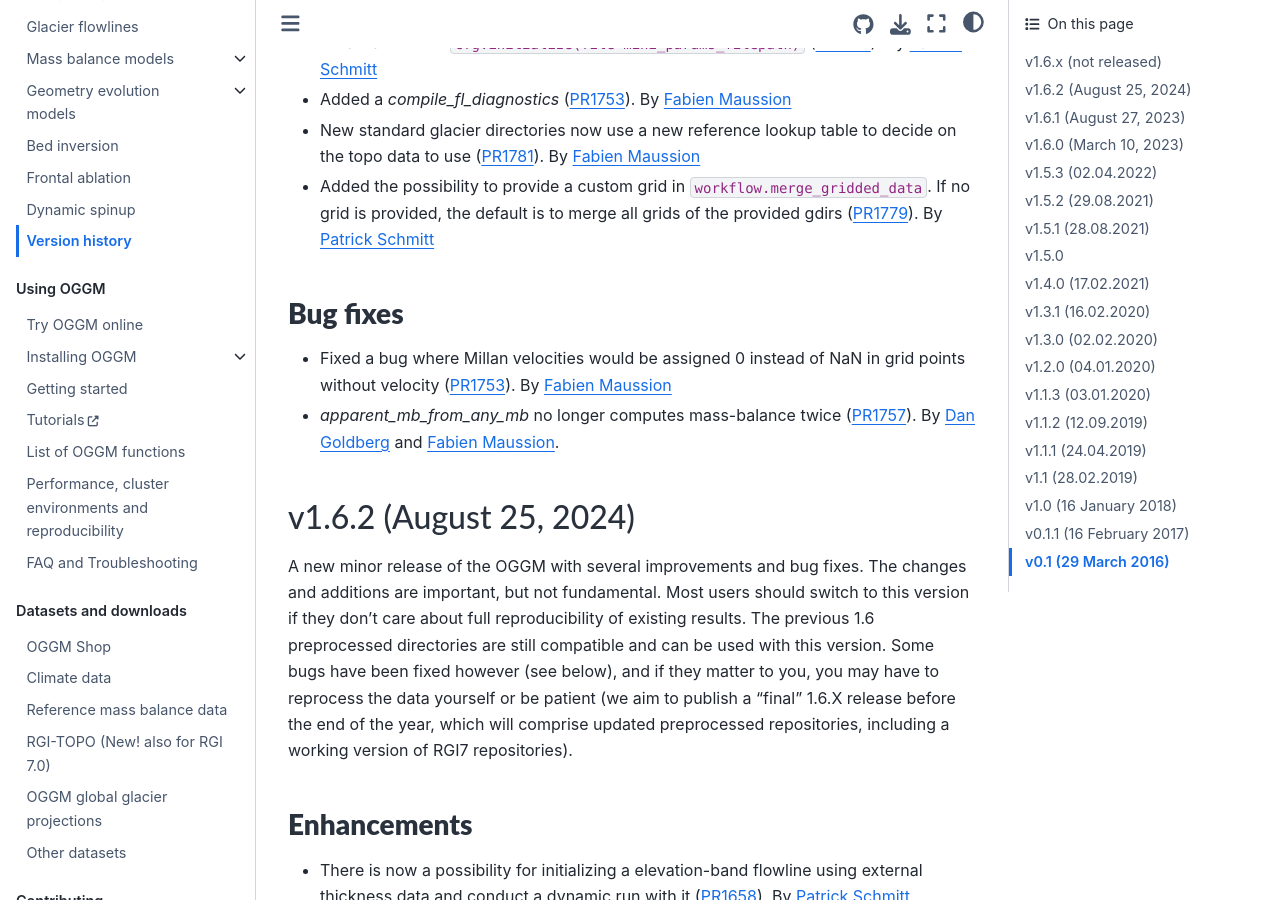
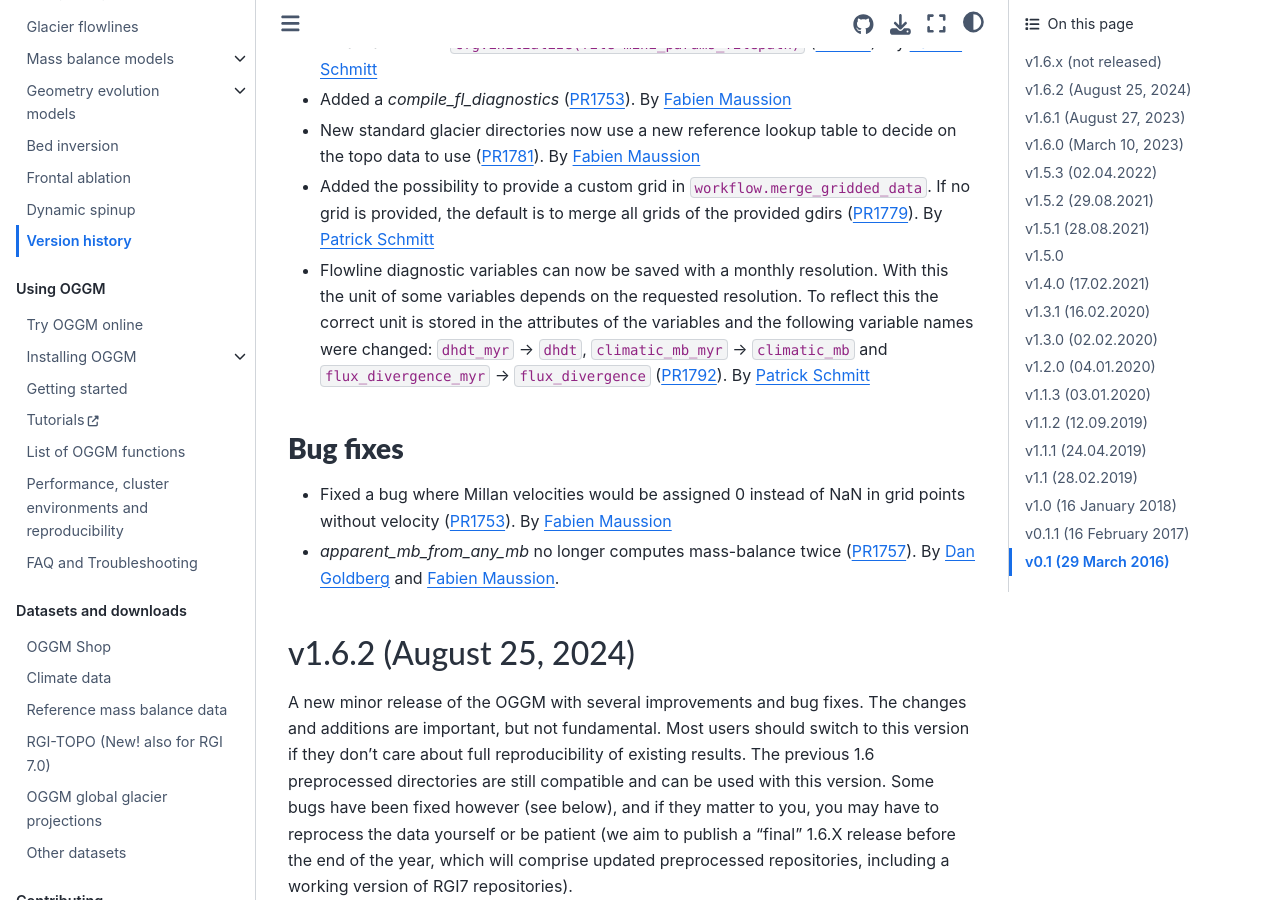
Before and after one commit to OGGM/oggm, a Sphinx documentation site: the page built from docs/whats-new.rst, in a window 1280 px wide and 900 px high, scrolled down 871 px. Built offline with Sphinx 7.4.7 and the Sphinx Book theme 1.1.4, drawn with Linux system fonts in a browser that asks for light colours; the version number could not be read and is left out.

Commit message:
add whats-new.rst

```diff
--- a/docs/whats-new.rst
+++ b/docs/whats-new.rst
@@ -50,6 +50,13 @@ Enhancements
 - Added the possibility to provide a custom grid  in
   ``workflow.merge_gridded_data``. If no grid is provided, the default is to
   merge all grids of the provided gdirs (:pull:`1779`).
+  By `Patrick Schmitt <https://github.com/pat-schmitt>`_
+- Flowline diagnostic variables can now be saved with a monthly resolution.
+  With this the unit of some variables depends on the requested resolution.
+  To reflect this the correct unit is stored in the attributes of the variables
+  and the following variable names were changed: ``dhdt_myr`` -> ``dhdt``,
+  ``climatic_mb_myr`` -> ``climatic_mb`` and ``flux_divergence_myr`` ->
+  ``flux_divergence`` (:pull:`1792`).
   By `Patrick Schmitt <https://github.com/pat-schmitt>`_
 
 Bug fixes
```
